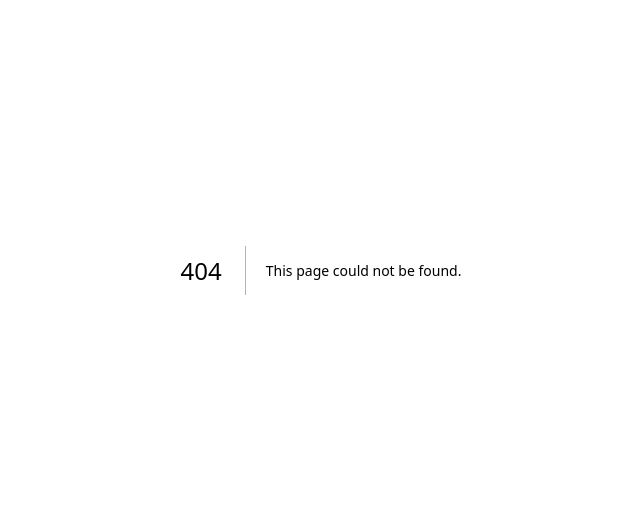
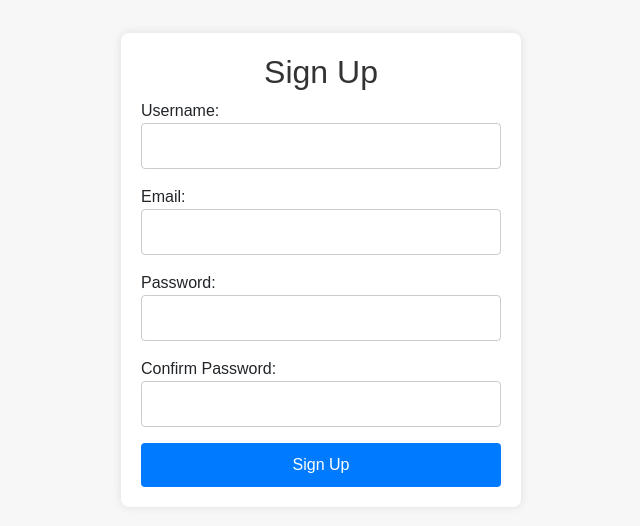
Before and after one commit to fardeen2636/fardeenproject, a Next.js app: page /signup in a window 1280 px wide. Before the commit this address had no page. Shown: the part 130-656 px from the top of the page, without its empty margins (319-959 px from the left). Built offline with nearby package versions, Linux system fonts and the light colour scheme.

Commit message:
Signup Form Complete

```diff
--- /dev/null
+++ b/pages/signup/index.js
@@ -0,0 +1,101 @@
+import React, { useState } from 'react';
+
+const SignUp = () => {
+  const [formData, setFormData] = useState({
+    username: '',
+    email: '',
+    password: '',
+    confirmPassword: '',
+  });
+
+  const handleChange = (e) => {
+    const { name, value } = e.target;
+    setFormData({
+      ...formData,
+      [name]: value,
+    });
+  };
+
+  const handleSubmit = (e) => {
+    e.preventDefault();
+    // Missing: Add form submission logic here, e.g., API calls, validation, etc.
+    console.log(formData);
+    // Reset form after submission Format
+    setFormData({
+      username: '',
+      email: '',
+      password: '',
+      confirmPassword: '',
+    });
+  };
+
+  return (
+    <div style={{ fontFamily: 'Arial, sans-serif', backgroundColor: '#f7f7f7', minHeight: '100vh', display: 'flex', justifyContent: 'center', alignItems: 'center' }}>
+      <div style={{ maxWidth: '400px', width: '100%', padding: '20px', boxShadow: '0 0 10px rgba(0, 0, 0, 0.1)', borderRadius: '8px', backgroundColor: 'white' }}>
+        <h2 style={{ textAlign: 'center', color: '#333' }}>Sign Up</h2>
+        <form onSubmit={handleSubmit}>
+          <div style={{ marginBottom: '16px' }}>
+            <label htmlFor="username">Username:</label>
+            <input
+              type="text"
+              id="username"
+              name="username"
+              value={formData.username}
+              onChange={handleChange}
+              required
+              style={{ width: '100%', padding: '10px', boxSizing: 'border-box', borderRadius: '4px', border: '1px solid #ccc' }}
+            />
+          </div>
+
+          <div style={{ marginBottom: '16px' }}>
+            <label htmlFor="email">Email:</label>
+            <input
+              type="email"
+              id="email"
+              name="email"
+              value={formData.email}
+              onChange={handleChange}
+              required
+              style={{ width: '100%', padding: '10px', boxSizing: 'border-box', borderRadius: '4px', border: '1px solid #ccc' }}
+            />
+          </div>
+
+          <div style={{ marginBottom: '16px' }}>
+            <label htmlFor="password">Password:</label>
+            <input
+              type="password"
+              id="password"
+              name="password"
+              value={formData.password}
+              onChange={handleChange}
+              required
+              style={{ width: '100%', padding: '10px', boxSizing: 'border-box', borderRadius: '4px', border: '1px solid #ccc' }}
+            />
+          </div>
+
+          <div style={{ marginBottom: '16px' }}>
+            <label htmlFor="confirmPassword">Confirm Password:</label>
+            <input
+              type="password"
+              id="confirmPassword"
+              name="confirmPassword"
+              value={formData.confirmPassword}
+              onChange={handleChange}
+              required
+              style={{ width: '100%', padding: '10px', boxSizing: 'border-box', borderRadius: '4px', border: '1px solid #ccc' }}
+            />
+          </div>
+
+          <button
+            type="submit"
+            style={{ width: '100%', backgroundColor: '#007bff', color: '#fff', padding: '10px', border: 'none', borderRadius: '4px', cursor: 'pointer' }}
+          >
+            Sign Up
+          </button>
+        </form>
+      </div>
+    </div>
+  );
+};
+
+export default SignUp;
```
